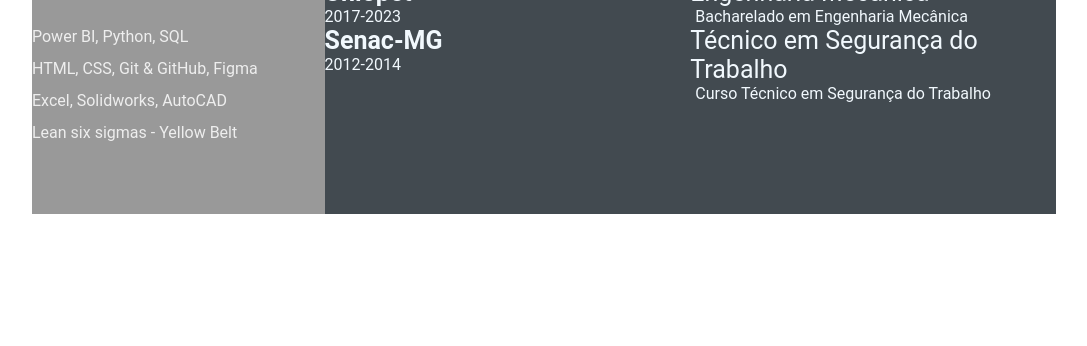
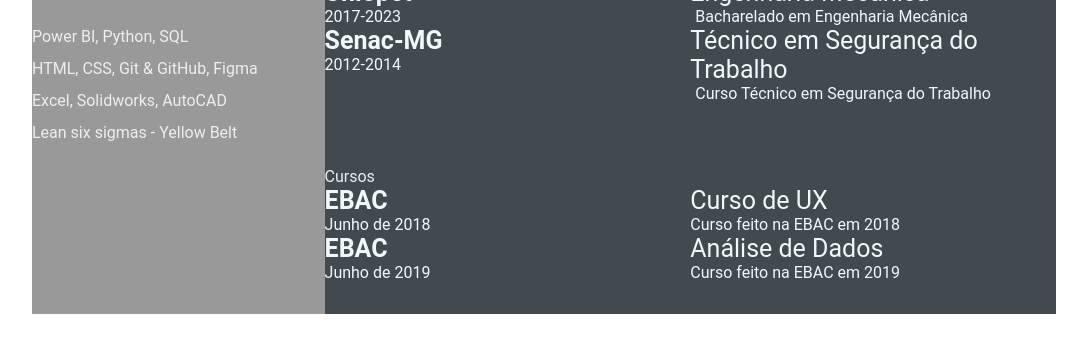
Before and after one commit to devpablitonogueira/devweekgit.github.io, a plain HTML site: page index.html in a window 1280 px wide. Shown: the part 618-964 px from the top of the page, without its empty margins (96-1183 px from the left). Before the commit the page ends 864 px from the top, so only its background shows below. Drawn offline with Linux system fonts and the light colour scheme.

Commit message:
Feature: create awards category in the Professional curriculum (#5)

```diff
--- a/index.html
+++ b/index.html
@@ -116,6 +116,27 @@
                     </div>
                 </div>
             </section>
+            <section class="awards gat">
+                <div class="right-title">Cursos</div>
+                <div class="awards-contents">
+                    <div class="awards-left">
+                        <p class="awards-company-name">EBAC</p>
+                        <p class=" award-time-period">Junho de 2018</p>
+                    </div>
+                    <div class="awards-right">
+                        <p class="awards-name">Curso de UX</p>
+                        <p class="awrads-desc">Curso feito na EBAC em 2018</p>
+                    </div>
+                    <div class="awards-left">
+                        <p class="awards-company-name">EBAC</p>
+                        <p class=" award-time-period">Junho de 2019</p>
+                    </div>
+                    <div class="awards-right">
+                        <p class="awards-name">Análise de Dados</p>
+                        <p class="awrads-desc">Curso feito na EBAC em 2019</p>
+                    </div>
+                </div>
+            </section>
         </section>
     </main>
 </body>
```
